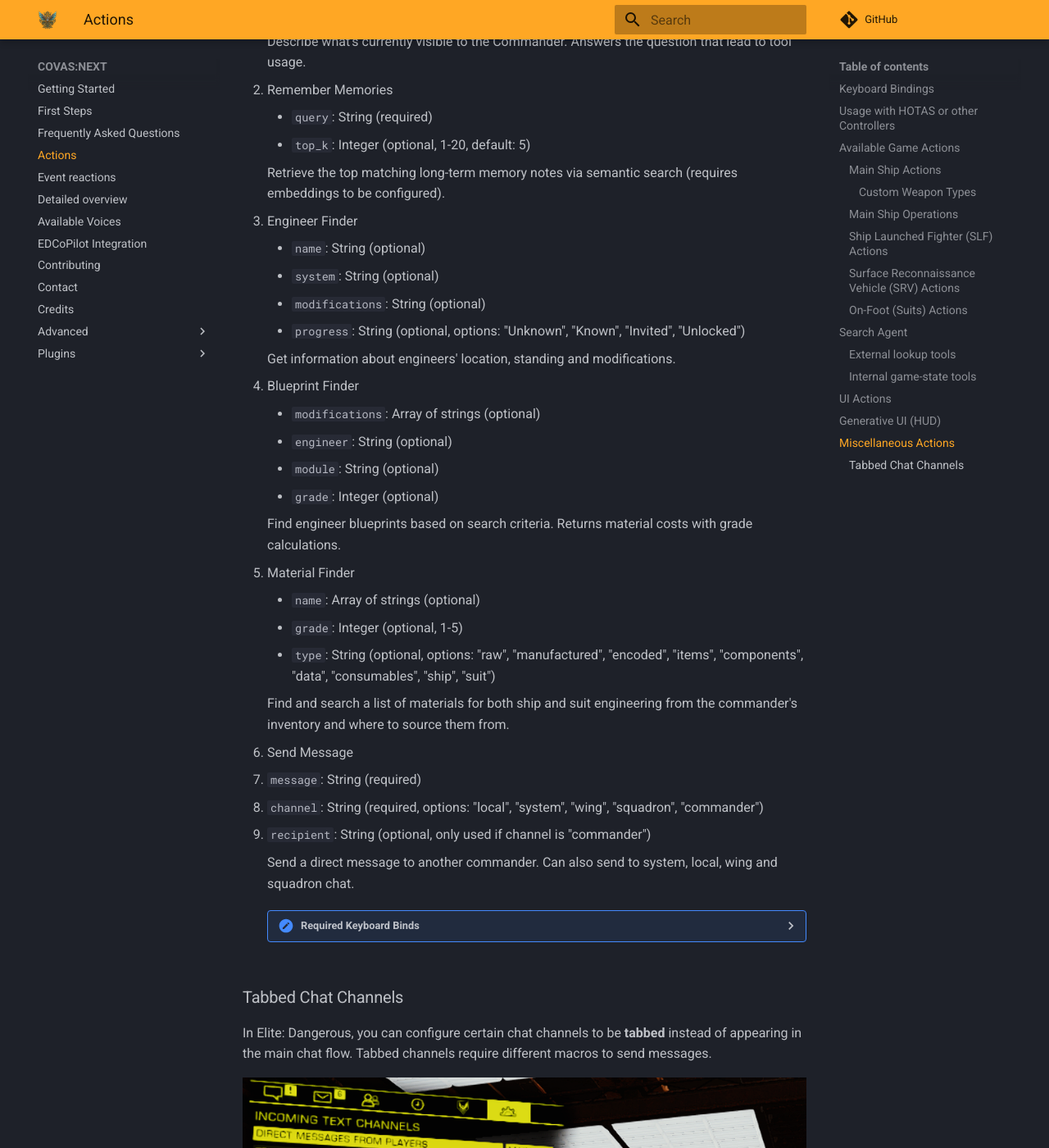
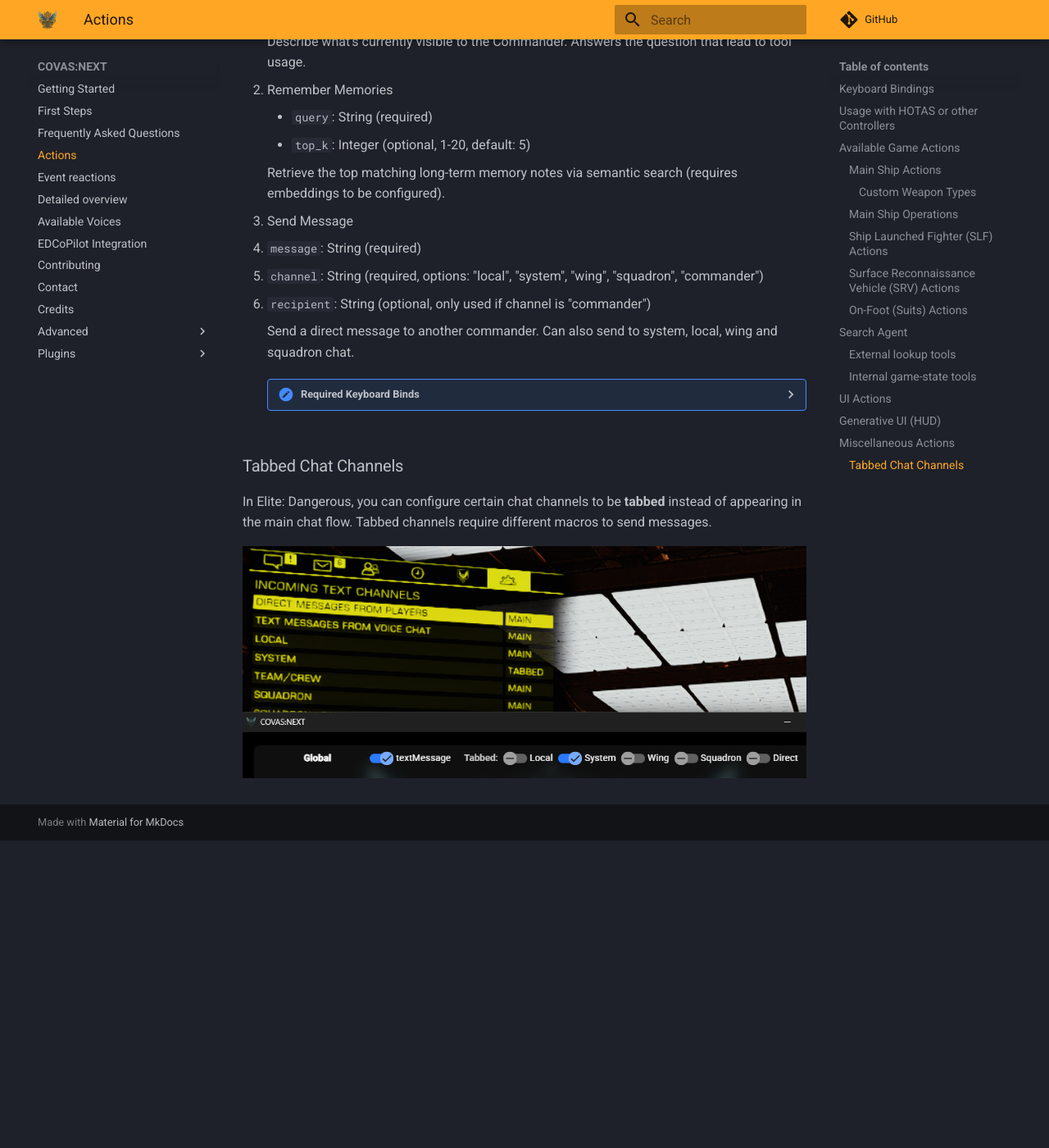
Before and after one commit to RatherRude/Elite-Dangerous-AI-Integration, an MkDocs documentation site: the page built from docs/20_actions.md, in a window 1280 px wide and 1400 px high, scrolled down 15468 px. Shown: the whole window at 82% size. Built offline with MkDocs 1.6.1 and Material for MkDocs 9.7.7, drawn with Linux system fonts in a browser that asks for light colours; comment, search, counter and statistics services are not loaded; after the commit the page ends 16493 px from its top, so only the background shows below that.

Commit message:
docs: search agent

```diff
--- a/docs/20_actions.md
+++ b/docs/20_actions.md
@@ -1439,33 +1439,7 @@
 
     Retrieve the top matching long-term memory notes via semantic search (requires embeddings to be configured).
 
-3. Engineer Finder
-
-    - `name`: String (optional)
-    - `system`: String (optional)
-    - `modifications`: String (optional)
-    - `progress`: String (optional, options: "Unknown", "Known", "Invited", "Unlocked")
-
-    Get information about engineers' location, standing and modifications.
-
-4. Blueprint Finder
-
-    - `modifications`: Array of strings (optional)
-    - `engineer`: String (optional)
-    - `module`: String (optional)
-    - `grade`: Integer (optional)
-
-    Find engineer blueprints based on search criteria. Returns material costs with grade calculations.
-
-5. Material Finder
-
-    - `name`: Array of strings (optional)
-    - `grade`: Integer (optional, 1-5)
-    - `type`: String (optional, options: "raw", "manufactured", "encoded", "items", "components", "data", "consumables", "ship", "suit")
-
-    Find and search a list of materials for both ship and suit engineering from the commander's inventory and where to source them from.
-
-6. Send Message
+3. Send Message
 
    - `message`: String (required)
    - `channel`: String (required, options: "local", "system", "wing", "squadron", "commander")
```
